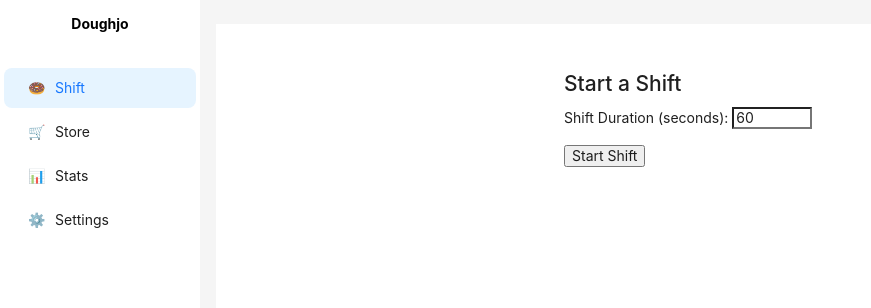
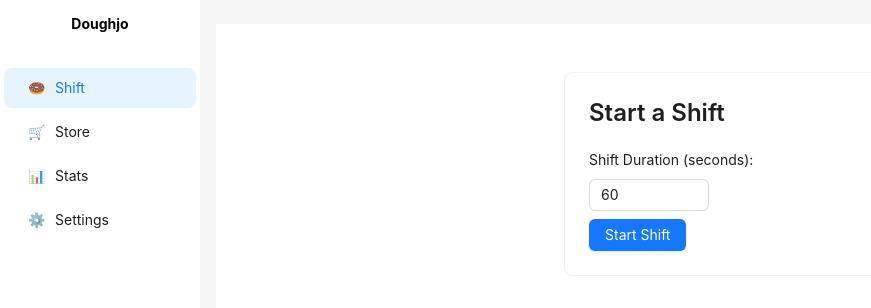
Before and after one commit to dpasc/doughjo, a React (Create React App) app in the folder frontend/: page /shift in a window 1280 px wide. Shown: the top 308 px of the page, without its empty margins (0-871 px from the left). Built offline with nearby package versions, Linux system fonts and the light colour scheme.

Commit message:
Update shift to use Ant components

```diff
--- a/frontend/src/pages/Shift.tsx
+++ b/frontend/src/pages/Shift.tsx
@@ -1,4 +1,5 @@
 import React, { useState, useEffect, useRef } from "react";
+import { InputNumber, Button, List, Typography, Card, Space, Alert } from "antd";
 
 type Order = {
   id: number;
@@ -151,66 +152,72 @@ const Shift: React.FC = () => {
   return (
     <div style={{ maxWidth: 400, margin: "0 auto", padding: 24 }}>
       {status === ShiftStatus.NotStarted && (
-        <div>
-          <h2>Start a Shift</h2>
-          <label>
-            Shift Duration (seconds):{" "}
-            <input
-              type="number"
+        <Card>
+          <Space direction="vertical" style={{ width: "100%" }}>
+            <Typography.Title level={3}>Start a Shift</Typography.Title>
+            <Typography.Text>Shift Duration (seconds):</Typography.Text>
+            <InputNumber
               min={1}
-              value={inputValue}
-              onChange={(e) => setInputValue(e.target.value)}
-              style={{ width: 80 }}
+              value={Number(inputValue)}
+              onChange={(value) => setInputValue(String(value))}
+              style={{ width: 120 }}
             />
-          </label>
-          <br />
-          <button onClick={handleStartShift} style={{ marginTop: 16 }}>
-            Start Shift
-          </button>
-        </div>
+            <Button type="primary" onClick={handleStartShift}>
+              Start Shift
+            </Button>
+          </Space>
+        </Card>
       )}
 
       {status === ShiftStatus.Active && (
-        <div>
-          <h2>Shift in Progress</h2>
-          <div>
-            <strong>Time Left:</strong> {timeLeft}s
-          </div>
-          <button onClick={handleEndShift} style={{ margin: "16px 0" }}>
-            End Shift Early
-          </button>
-          <div>
-            <h3>Orders</h3>
+        <Card>
+          <Space direction="vertical" style={{ width: "100%" }}>
+            <Typography.Title level={3}>Shift in Progress</Typography.Title>
+            <Typography.Text strong>
+              Time Left: {timeLeft}s
+            </Typography.Text>
+            <Button danger onClick={handleEndShift}>
+              End Shift Early
+            </Button>
+            <Typography.Title level={4}>Orders</Typography.Title>
             {orders.length === 0 ? (
-              <p>No orders yet.</p>
+              <Typography.Text>No orders yet.</Typography.Text>
             ) : (
-              <ul>
-                {orders.map((order) => (
-                  <li key={order.id}>
+              <List
+                bordered
+                dataSource={orders}
+                renderItem={(order) => (
+                  <List.Item>
                     Order #{order.id} - {new Date(order.timestamp).toLocaleTimeString()}
-                  </li>
-                ))}
-              </ul>
+                  </List.Item>
+                )}
+                style={{ maxHeight: 200, overflowY: "auto" }}
+              />
             )}
-          </div>
-        </div>
+          </Space>
+        </Card>
       )}
 
       {status === ShiftStatus.Ended && (
-        <div>
-          <h2>Shift Ended</h2>
-          <div>
-            <strong>Total Orders:</strong> {orders.length}
-          </div>
-          {saveResult && (
-            <div style={{ margin: "12px 0", color: saveResult.startsWith("Error") ? "red" : "green" }}>
-              {saveResult}
-            </div>
-          )}
-          <button onClick={handleReset} style={{ marginTop: 16 }}>
-            Start New Shift
-          </button>
-        </div>
+        <Card>
+          <Space direction="vertical" style={{ width: "100%" }}>
+            <Typography.Title level={3}>Shift Ended</Typography.Title>
+            <Typography.Text strong>
+              Total Orders: {orders.length}
+            </Typography.Text>
+            {saveResult && (
+              <Alert
+                message={saveResult}
+                type={saveResult.startsWith("Error") ? "error" : "success"}
+                showIcon
+                style={{ margin: "12px 0" }}
+              />
+            )}
+            <Button type="primary" onClick={handleReset}>
+              Start New Shift
+            </Button>
+          </Space>
+        </Card>
       )}
     </div>
   );
```
